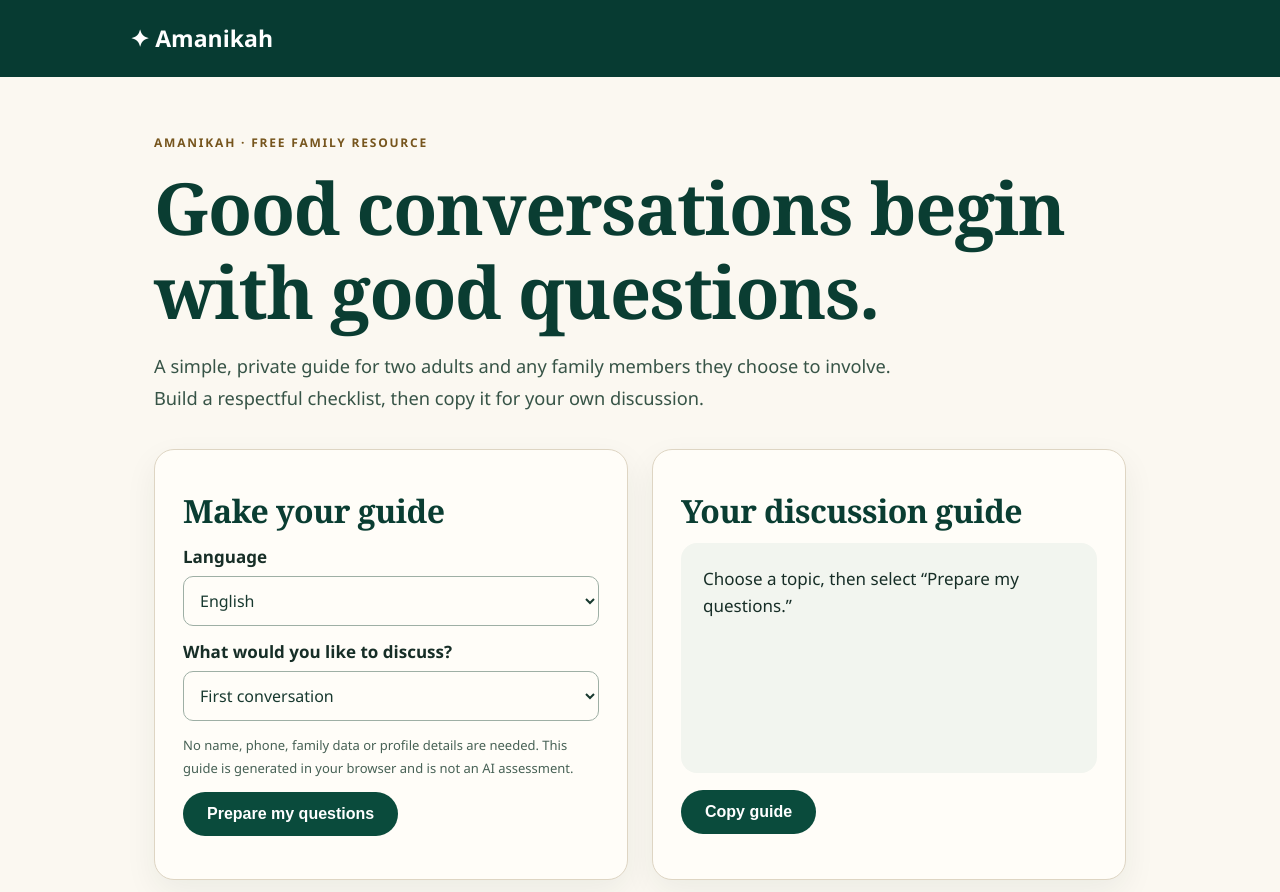
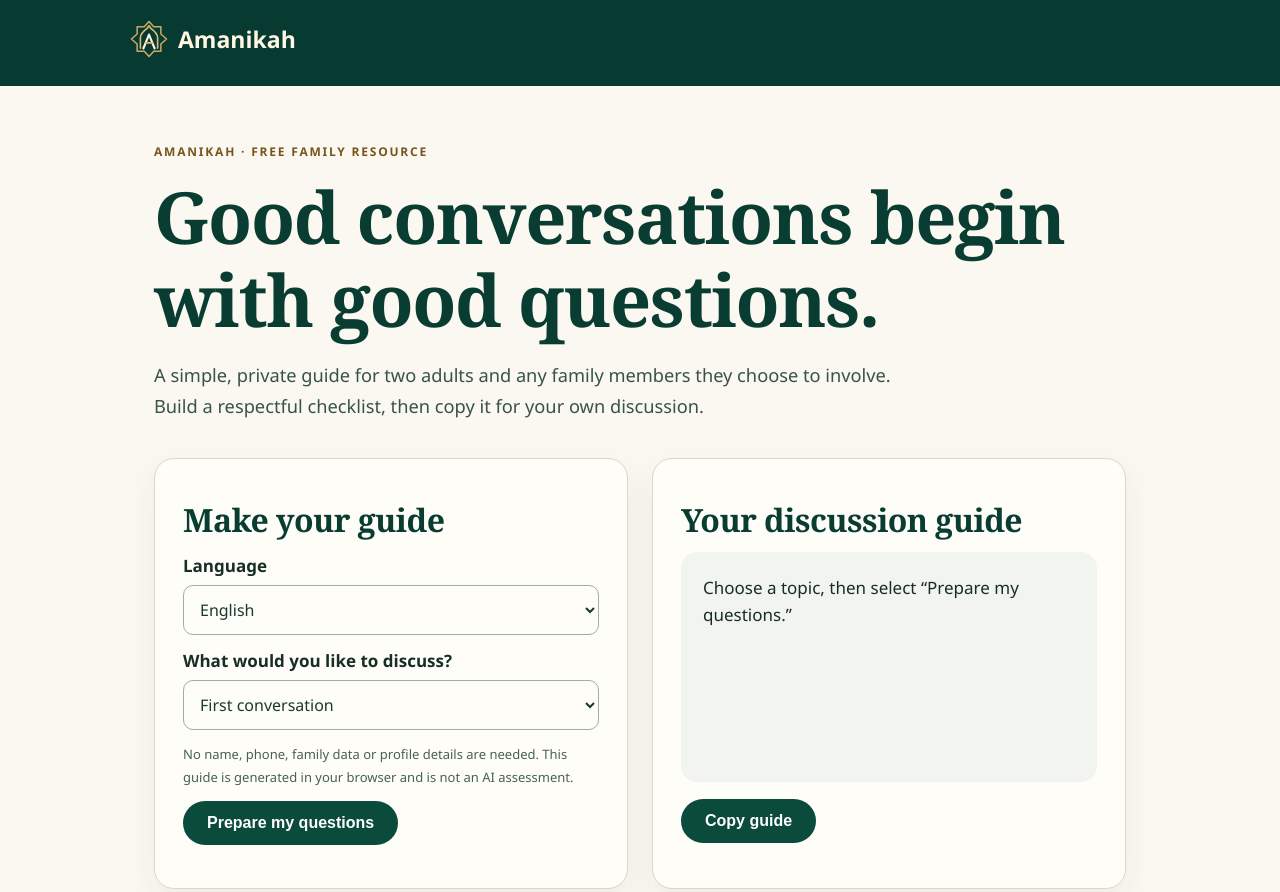
Before and after one commit to jaiv007x-cell/amanikah, a plain HTML site: page site/family-guide/index.html in a window 1280 px wide. Shown: the top 892 px of the page. Drawn offline with Linux system fonts and the light colour scheme.

Commit message:
brand: unify Family Studio and multilingual family guide header logo

```diff
--- a/site/family-guide/index.html
+++ b/site/family-guide/index.html
@@ -8,7 +8,7 @@
 <style>
 :root{font-family:system-ui,-apple-system,"Segoe UI",sans-serif;color:#18352d;background:#fbf8f1;font-size:16px}
 *{box-sizing:border-box}body{margin:0;line-height:1.6}a{color:inherit}
-header{background:#073b32;color:#fff;padding:20px max(24px,calc((100vw - 1020px)/2))}header a{font-weight:800;text-decoration:none;font-size:23px}
+header{background:#073b32;color:#fff;padding:20px max(24px,calc((100vw - 1020px)/2))}header a{font-weight:800;text-decoration:none;font-size:23px}header .guide-brand{display:inline-flex;align-items:center;gap:10px;color:#fff7e2}header .guide-brand img{width:38px;height:38px;object-fit:contain;display:block}
 main{max-width:1020px;margin:auto;padding:50px 24px 90px}
 .eyebrow{color:#76551d;font-size:12px;text-transform:uppercase;letter-spacing:.15em;font-weight:800}
 h1,h2{font-family:Georgia,serif;letter-spacing:-.02em;line-height:1.12}h1{font-size:clamp(2.6rem,6vw,4.5rem);margin:12px 0}h2{font-size:2rem;margin:14px 0}
@@ -26,7 +26,7 @@ footer{background:#06362c;color:#fff;padding:26px;text-align:center;font-size:13
 @media(max-width:720px){.grid{grid-template-columns:1fr}main{padding:35px 18px 70px}.panel{padding:22px}h1{font-size:2.8rem}}
 </style><link rel="stylesheet" href="/css/clarity-2026.css?v=1">
 </head><body>
-<header><a href="/" aria-label="Amanikah homepage">✦ Amanikah</a></header>
+<header><a class="guide-brand" href="/" aria-label="Amanikah home"><img src="/icon.svg?v=2" width="38" height="38" alt="" aria-hidden="true"><span>Amanikah</span></a></header>
 <main><span class="eyebrow">Amanikah · Free family resource</span>
 <h1>Good conversations begin with good questions.</h1>
 <p class="lead">A simple, private guide for two adults and any family members they choose to involve. Build a respectful checklist, then copy it for your own discussion.</p>
```
